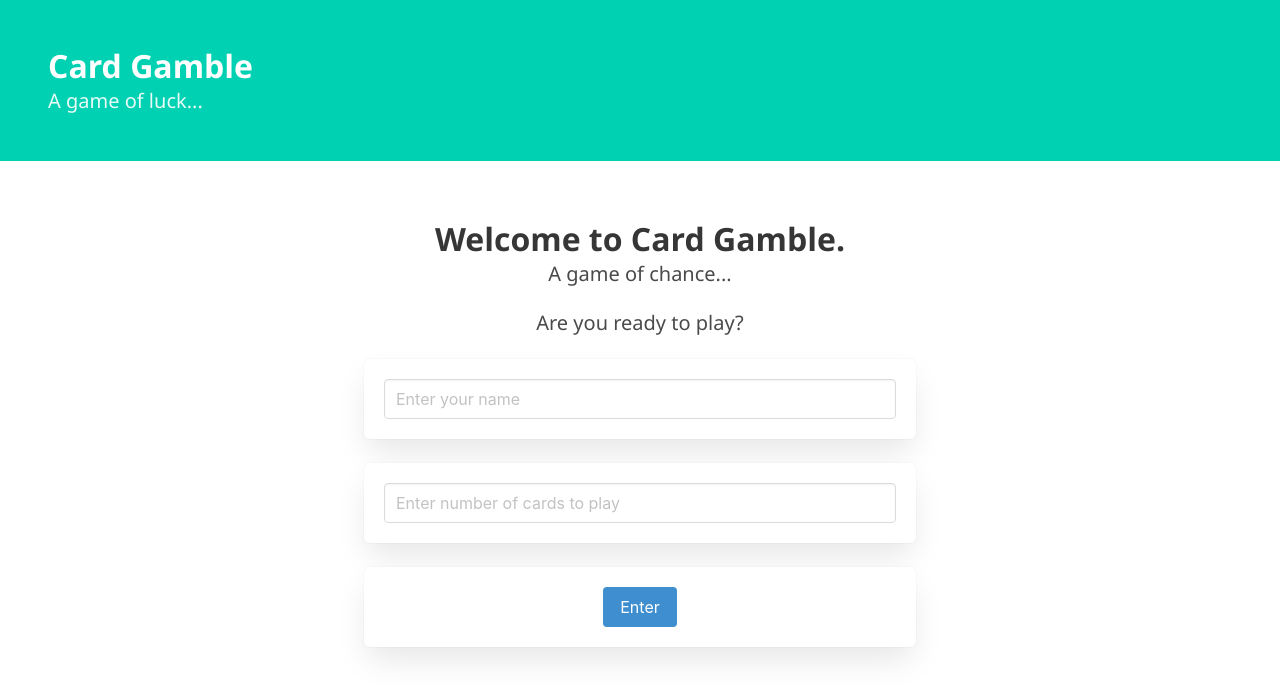
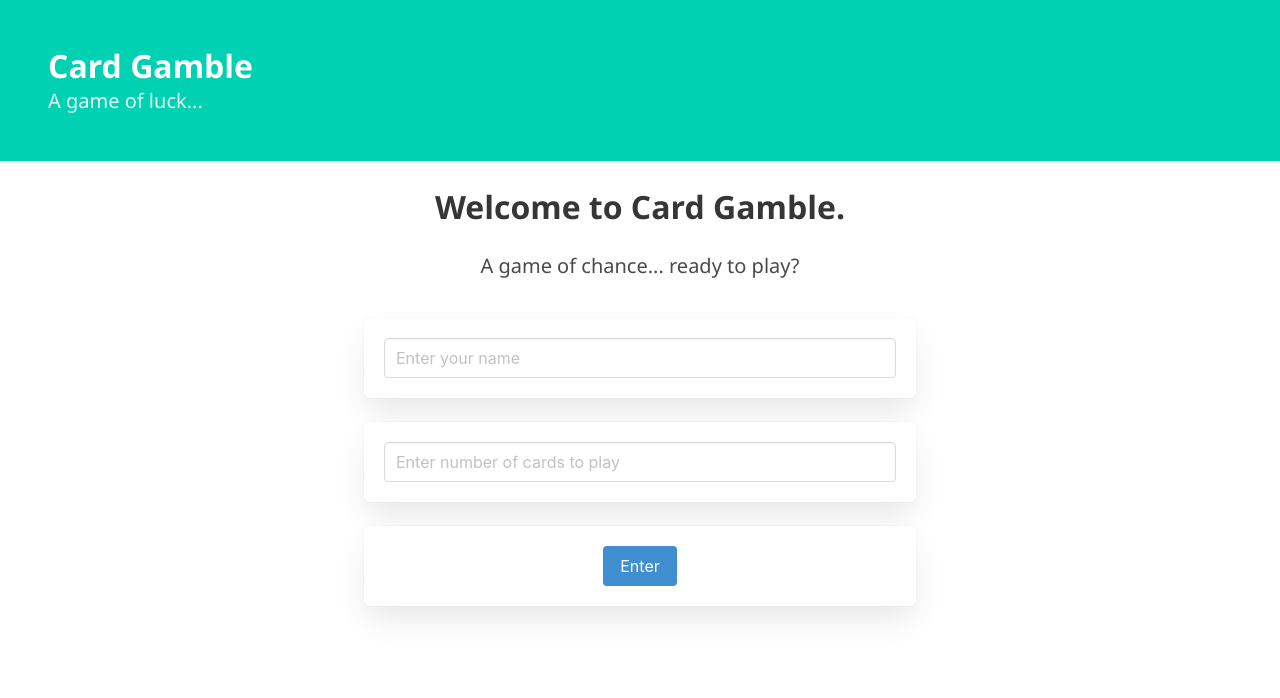
Before and after one commit to philipjc/bet-card-game, a React (Create React App) app: page / in a window 1280 px wide. Shown: the top 698 px of the page. Built offline with nearby package versions, Linux system fonts and the light colour scheme.

Commit message:
Spacing on hero

```diff
--- a/src/features/game/components/GameEntry/GameEntry.tsx
+++ b/src/features/game/components/GameEntry/GameEntry.tsx
@@ -18,17 +18,15 @@ export function GameEntry(): ReactElement<string> {
   const { name, updateName, updateNumberOfCards, GAME_CONFIG } = usePlayerEntry();
 
   return (
-    <div className="hero-body">
+    <div className="hero-body pt-4">
       <div className="container has-text-centered">
         <div className="column is-6 is-offset-3">
           <h1 className="title">
             Welcome to Card Gamble.
           </h1>
-          <h2 className="subtitle">
-            A game of chance...
-          </h2>
-          <h2 className="subtitle">
-            Are you ready to play?
+          <h2 className="subtitle pt-5 pb-4">
+            A game of chance... ready to play?
+
           </h2>
           <div className="box">
             <div className="field is-grouped">
```
